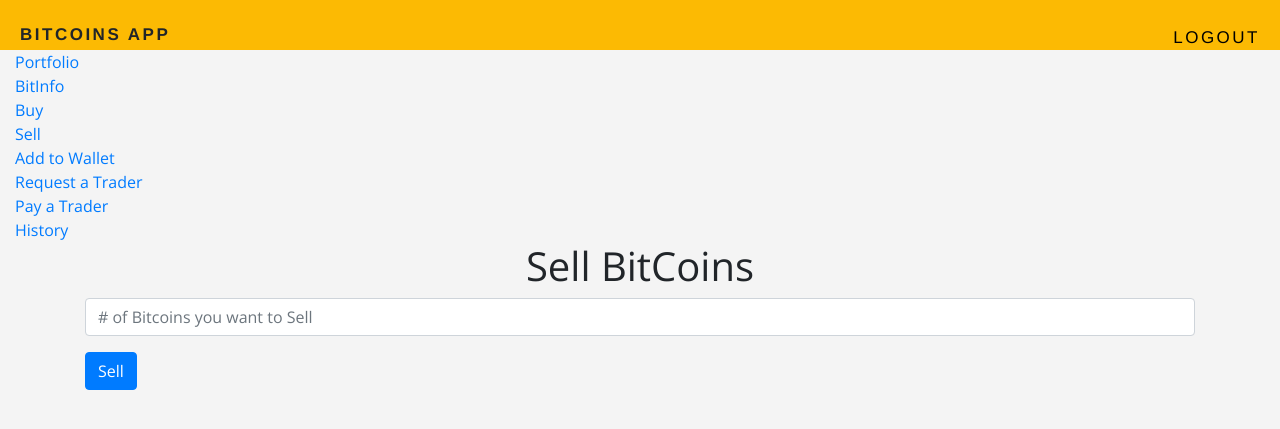
After one commit to vagdevik/cs6360_my_db_proj, a Flask app: page /sell in a window 1280 px wide. The commit adds this page. Shown: the top 429 px of the page. Run offline with Flask 2, Linux system fonts and the light colour scheme; a user stored in the database is signed in; some libraries are stand-ins or nearby versions.

Commit message:
CLIENT: login/signup, sell/buy, history/profile.. yet to do silver/gold, send money to trader

```diff
--- a/app.py
+++ b/app.py
@@ -169,16 +169,18 @@ def profile():
 
     print("\n\n$$$", len(previous_transactions), len(current_cash), "****\n\n")
     current_cash = current_cash[0]['LIQUID_CASH']
-    bitcoin_value = float(requests.get('https://api.coindesk.com/v1/bpi/currentprice.json').json()["bpi"]["USD"]["rate"].replace(",", ""))
+    bitcoin_value = round(float(requests.get('https://api.coindesk.com/v1/bpi/currentprice.json').json()["bpi"]["USD"]["rate"].replace(",", "")),2)
 
     total = 0.00
     counter = 0
+    total_bitcoins = 0
     for i in previous_transactions:
-        total = total + (int(i["NUMBER_OF_BITCOINS"]) * bitcoin_value)
+        total_bitcoins = total_bitcoins + i["NUMBER_OF_BITCOINS"]
+        total = total + round((float(i["NUMBER_OF_BITCOINS"]) * bitcoin_value),2)
         counter += 1
     # print("\n counter: ", counter)
 
-    return render_template("profile.html", previous_transactions=previous_transactions, bitcoin_value=bitcoin_value, current_cash=current_cash, total=total)
+    return render_template("profile.html", total_bitcoins=total_bitcoins, total=total, current_cash=current_cash)
 
 ############
 
@@ -226,13 +228,14 @@ def index():
 ############
 
 @app.route("/bitinfo")
+@login_required
 def bitinfo():
     # Get the fluctuating BitCoin value from API
     try:
         api_key = os.environ.get("API_KEY")
         response = requests.get(f"https://api.coindesk.com/v1/bpi/currentprice.json")
         data = response.json()
-        bitvalue = float(data["bpi"]["USD"]["rate"].replace(",", ""))
+        bitvalue = round(float(data["bpi"]["USD"]["rate"].replace(",", "")),2)
         print("y3", bitvalue)
         print("Y1")
         response.raise_for_status()
@@ -293,7 +296,7 @@ def buy():
         if response.status_code == 500 or response.status_code == 404:
             flash("Something went wrong, Please try again.", "danger")
             return render_template("buy.html")
-        data = float(response.json()["bpi"]["USD"]["rate"].replace(",", ""))
+        data = round(float(response.json()["bpi"]["USD"]["rate"].replace(",", "")))
         user = session["user_id"]
         print("\n uuu: userid:", user, " bitcoins: ", bitcoins, " commission_type: ", commission_type, " bitvalue: ", data)
 
@@ -320,7 +323,7 @@ def buy():
             print("\n\n !!! new_balance: ", new_balance)
             #  ##################################### to add fields for the COMMISSION_TYPE, COMMISSION_AMOUNT in the form, and plug those values below ############
             #  ##################################### add the membership upgradation and consideration code #######
-            db.execute("INSERT INTO BITCOIN_TRANSACTIONS (CLIENT_ID, NUMBER_OF_BITCOINS, PRICE, COMMISSION_TYPE, COMMISSION_AMOUNT, FINAL_STATUS) VALUES (?, ?, ?, ?, ?, ?)", user, bitcoins, bitcoins_value, commission_type, 12, 1)
+            db.execute("INSERT INTO BITCOIN_TRANSACTIONS (CLIENT_ID, NUMBER_OF_BITCOINS, PRICE, COMMISSION_TYPE, COMMISSION_AMOUNT, FINAL_STATUS) VALUES (?, ?, ?, ?, ?, ?)", user, bitcoins, data, commission_type, 12, 1)
             #  #####################################
 
             db.execute("UPDATE Client SET LIQUID_CASH = (?), NO_OF_BITCOINS = (?)  WHERE CLIENT_ID = (?)", new_balance, float(bitcoins)+float(no_of_bitcoins), user)
@@ -338,28 +341,112 @@ def buy():
             error = "You do not have enough funds in account."
             return render_template("buy.html", error=error)
 
+# ####################################################################################
+
+@app.route("/sell", methods=["GET", "POST"])
+@login_required
+def sell():
+    """Sell shares of stock"""
+    if request.method == "GET":
+        return render_template("sell.html")
+    else:
+        bitcoins = float(request.form.get("bitcoins"))
+        user = session["user_id"]
+        current_bitcoins = float(db.execute("SELECT NO_OF_BITCOINS FROM Client WHERE CLIENT_ID = (?)", user)[0]["NO_OF_BITCOINS"])
+
+        # user does not own stock
+        if current_bitcoins==0:
+            error = "You do not own any bitcoins to sell."
+            return render_template("sell.html", error=error)
+
+        # user tried to sell more shares than they own
+        elif current_bitcoins < bitcoins:
+            error = "You are trying to sell more number of bitcoins than you own. Please select smaller number."
+            return render_template("sell.html")
+
+        # else
+        else:
+            response = requests.get('https://api.coindesk.com/v1/bpi/currentprice.json')
+            current_cash = db.execute("SELECT LIQUID_CASH FROM Client WHERE CLIENT_ID = (?)", user)
+            current_cash = current_cash[0]['LIQUID_CASH']
+            bitvalue = float(response.json()["bpi"]["USD"]["rate"].replace(",", ""))
+            new_balance = current_cash + ( bitvalue * float(bitcoins))
+            bitcoins_left = current_bitcoins-bitcoins
+
+            # update cash balance and number of bitcoins left
+            db.execute("UPDATE Client SET LIQUID_CASH = (?), NO_OF_BITCOINS = (?) WHERE CLIENT_ID = (?)", new_balance, bitcoins_left, user)
+
+            # if current_bitcoins == bitcoins:
+            #     # update portfolio
+            #     db.execute("DELETE FROM BITCOIN_TRANSACTIONS WHERE CLIENT_ID = (?)", user)
+            # elif current_bitcoins > bitcoins:
+            #     db.execute("UPDATE Client SET LIQUID_CASH = (?) WHERE CLIENT_ID = (?)", new_balance, user)
+
+            # update history
+            db.execute("INSERT INTO BITCOIN_TRANSACTIONS(CLIENT_ID, NUMBER_OF_BITCOINS, PRICE, COMMISSION_TYPE, COMMISSION_AMOUNT, FINAL_STATUS) VALUES (?, ?, ?, ?, ?, ?)", user, "-"+str(bitcoins), bitvalue, "-", "12", 1)
+
+            # db.execute("INSERT INTO BITCOIN_TRANSACTIONS(user_id, stock, shares, price) VALUES (?, ?, ?, ?)", user, symbol, "-" + shares, price.json()["latestPrice"])
+            flash("Sold!", "primary")
+            return redirect("/history")
+
+        # # if they sell all their stock
+        # if int(shares_owned[0]["shares"]) == int(shares):
+        #     # update cash balance
+        #     db.execute("UPDATE users SET cash = (?) WHERE id = (?)", new_balance, user)
+        #     # update portfolio
+        #     db.execute("DELETE FROM portfolio WHERE user_id = (?) AND symbol = (?)", user, symbol)
+        #     # update history
+        #     db.execute("INSERT INTO buy (user_id, stock, shares, price) VALUES (?, ?, ?, ?)", user, symbol, "-" + shares, price.json()["latestPrice"])
+        #     flash("Sold!", "primary")
+        #     return redirect("/")
+
+        # # if they sell less than all of their shares (from 1 - n shares)
+        # if int(shares_owned[0]["shares"]) > int(shares):
+        #     # update cash balance
+        #     db.execute("UPDATE users SET cash = (?) WHERE id = (?)", new_balance, user)
+        #     # update portfolio
+        #     db.execute("UPDATE portfolio SET shares = shares - (?) WHERE user_id = (?) AND symbol = (?)", shares, user, symbol)
+        #     #update history
+        #     db.execute("INSERT INTO buy (user_id, stock, shares, price) VALUES (?, ?, ?, ?)", user, symbol, "-" + shares, price.json()["latestPrice"])
+        #     flash("Sold!", "primary")
+        #     return redirect("/")
+
+        return "error 500"
+
+# ####################################################################################
+
 @app.route('/history')
 @login_required
 def history():
 
     user = session["user_id"]
 
-    previous_transactions = db.execute("SELECT NUMBER_OF_BITCOINS, DATE_TIME FROM BITCOIN_TRANSACTIONS WHERE CLIENT_ID = (?)", user)
-    current_cash = db.execute("SELECT LIQUID_CASH FROM Client WHERE CLIENT_ID = (?)", user)
+    previous_transactions = db.execute("SELECT * FROM BITCOIN_TRANSACTIONS WHERE CLIENT_ID = (?)", user)
+    print("history: previous_transactions:", previous_transactions)
+    # current_cash = db.execute("SELECT LIQUID_CASH FROM Client WHERE CLIENT_ID = (?)", user)
 
-    print("\n\n$$$", len(previous_transactions), len(current_cash), "****\n\n")
-    current_cash = current_cash[0]['LIQUID_CASH']
-    bitcoin_value = float(requests.get('https://api.coindesk.com/v1/bpi/currentprice.json').json()["bpi"]["USD"]["rate"].replace(",", ""))
+    # print("\n\n$$$", len(previous_transactions), len(current_cash), "****\n\n")
+    # current_cash = current_cash[0]['LIQUID_CASH']
+    # bitcoin_value = float(requests.get('https://api.coindesk.com/v1/bpi/currentprice.json').json()["bpi"]["USD"]["rate"].replace(",", ""))
 
-    total = 0.00
-    counter = 0
-    for i in previous_transactions:
-        total = total + (int(i["NUMBER_OF_BITCOINS"]) * bitcoin_value)
-        counter += 1
+    # total = 0.00
+    # counter = 0
+    # for i in previous_transactions:
+    #     total = total + (int(i["NUMBER_OF_BITCOINS"]) * bitcoin_value)
+    #     counter += 1
     # print("\n counter: ", counter)
 
-    return render_template("history.html", previous_transactions=previous_transactions, bitcoin_value=bitcoin_value, current_cash=current_cash, total=total)
+    return render_template("history.html", previous_transactions=previous_transactions)
 
+@app.route('/requestTrader')
+@login_required
+def request_a_trader():
+    return render_template("requestTrader.html")
+
+@app.route('/payTrader')
+@login_required
+def pay_to_trader():
+    return render_template("payTrader.html")
 
 
 if __name__ == "__main__":
--- a/templates/layout.html
+++ b/templates/layout.html
@@ -36,8 +36,10 @@
                     <li><a href="{{ url_for('profile') }}">Portfolio</a></li>
                     <li><a href="{{ url_for('bitinfo') }}">BitInfo</a></li>
                     <li><a href="{{url_for('buy')}}">Buy</a></li>
-                    <li><a href="#">Sell</a></li>
+                    <li><a href="{{url_for('sell')}}">Sell</a></li>
                     <li><a href="{{url_for('add_to_wallet')}}">Add to Wallet</a></li>
+                    <li><a href="{{url_for('request_a_trader')}}">Request a Trader</a></li>
+                    <li><a href="{{url_for('pay_to_trader')}}">Pay a Trader</a></li>
                     <li><a href="{{ url_for('history') }}">History</a></li>
                   {% elif  g.role =='admin' %}
                     <li><a href="{{ url_for('bitinfo') }}">BitInfo</a></li>
--- /dev/null
+++ b/templates/sell.html
@@ -0,0 +1,33 @@
+{% extends "layout.html" %}
+
+
+
+{% block content %}
+
+ <section class="hero is-success is-fullheight">
+      <div class="hero-body">
+        <div class="container">
+            {% block title %}
+                <center>
+                    <h1>Sell BitCoins</h1>
+                </center>
+            {% endblock %}
+
+    <center>
+        {% if error %}
+        <font color="red">{{error}}</font>
+        {% endif %}
+    </center>
+
+    <form action="/sell" method="post">
+        <div class="form-group">
+            <input class="form-control" name="bitcoins" placeholder="# of Bitcoins you want to Sell" type="number"  min="1" required>
+        </div>
+        <button class="btn btn-primary" type="submit">Sell</button>
+    </form>
+
+        </div>
+      </div>
+    </section>
+
+{% endblock %}
```
Also changed, not shown: templates/addmoney.html (+14 -5 lines), templates/buy.html (+12 -6 lines), templates/history.html (+8 -32 lines), templates/payTrader.html (added, +14 -0 lines), templates/profile.html (+5 -22 lines), templates/requestTrader.html (added, +14 -0 lines), mysqlite_DB_COMMANDS.db.
